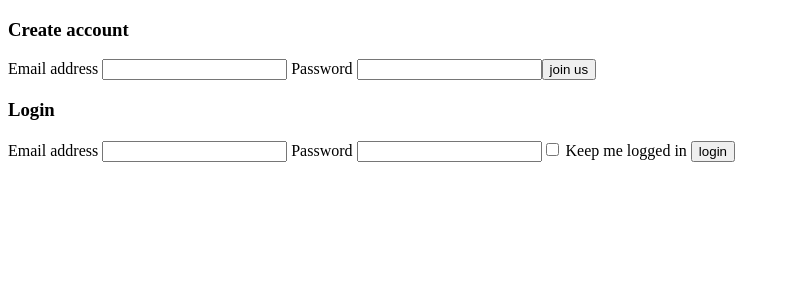
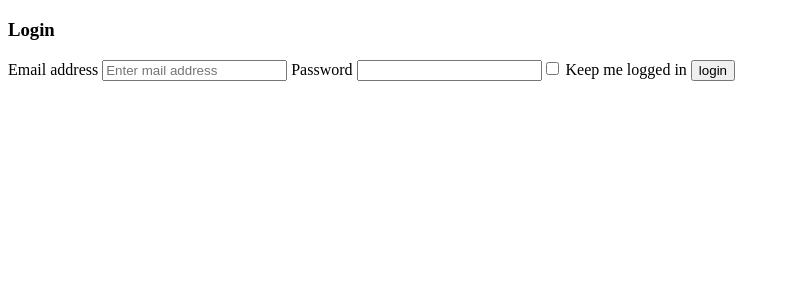
Before and after one commit to olga-kulevich/Angular-learning-pro, an Angular app: page / in a window 1280 px wide. Shown: the top 300 px of the page, without its empty margins (0-790 px from the left). Built offline with nearby package versions, Linux system fonts and the light colour scheme.

Commit message:
lesson 9-10 ViewChild and nativeElement #refs

```diff
--- a/src/app/app.component.html
+++ b/src/app/app.component.html
@@ -1,11 +1,4 @@
 <div>
-  <auth-form (submitted)="createUser($event)">
-    <h3>Create account</h3>
-      <button type="submit">
-        join us
-      </button>
-  </auth-form>
-
   <auth-form (submitted)="loginUser($event)">
     <h3>Login</h3>
     <auth-remember (checked)="rememberUser($event)"></auth-remember>
--- a/src/app/auth-form/auth-form.component.ts
+++ b/src/app/auth-form/auth-form.component.ts
@@ -1,12 +1,15 @@
-import { Component,
+import {
+  Component,
   Output,
-  ViewChildren,
+  ViewChild,
   AfterViewInit,
   EventEmitter,
   ContentChildren,
   AfterContentInit,
   QueryList,
-  ChangeDetectorRef } from '@angular/core';
+  ChangeDetectorRef,
+  ElementRef
+} from '@angular/core';
 
 import {AuthRememberComponent} from './auth-remember.component';
 import {AuthMessageComponent} from "./auth-message.component";
@@ -22,7 +25,7 @@
         <ng-content select="h3"></ng-content>
         <label>
           Email address
-          <input type="email" name="email" ngModel>
+          <input type="email" name="email" ngModel #email>
         </label>
         <label>
           Password
@@ -47,7 +50,7 @@
 
   @ContentChildren(AuthRememberComponent) remember: QueryList<AuthRememberComponent>;
 
-  @ViewChildren(AuthMessageComponent) message: QueryList<AuthMessageComponent>;
+  @ViewChild('email', {static: true}) email: ElementRef;
 
   @Output() submitted: EventEmitter<User> = new EventEmitter<User>();
 
@@ -56,6 +59,8 @@
   }
 
   ngAfterViewInit() {
+    console.log(this.email.nativeElement.setAttribute('placeholder', 'Enter mail address'));
+
     if (this.message) {
       this.message.forEach((message) => {
         message.days = 30;
```
